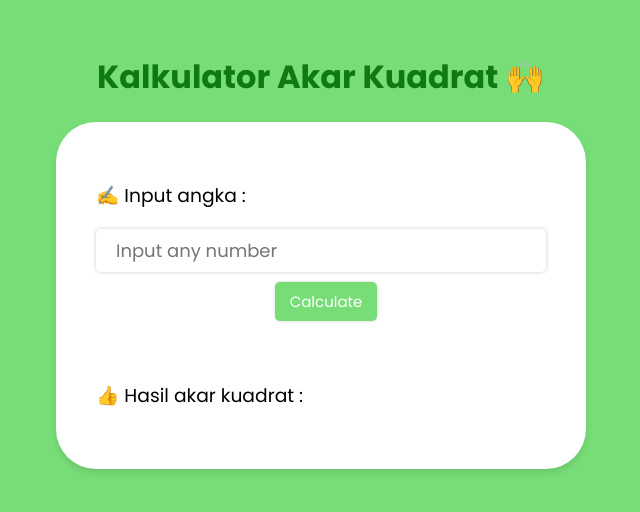
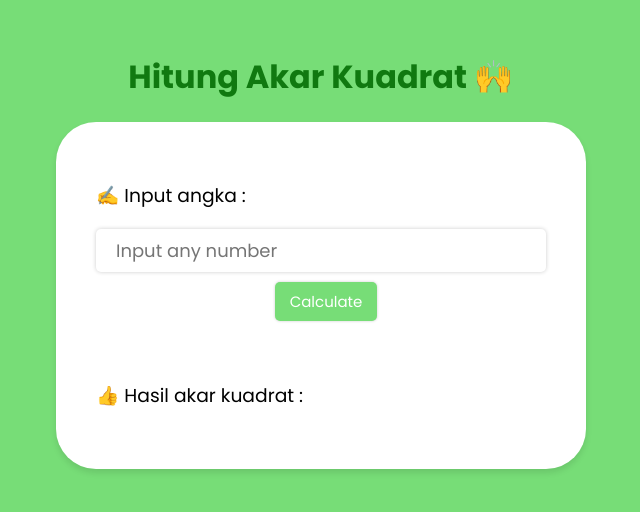
Before and after one commit to komangwikan/front-api-akar, a plain HTML site: page index.html in a window 1280 px wide. Shown: the part 150-662 px from the top of the page, without its empty margins (319-959 px from the left). Drawn offline with Linux system fonts and the light colour scheme.

Commit message:
Update index.html 2

```diff
--- a/index.html
+++ b/index.html
@@ -7,7 +7,7 @@
     <link rel="stylesheet" href="style.css" />
   </head>
   <body>
-    <h1>Kalkulator Akar Kuadrat 🙌</h1>
+    <h1>Hitung Akar Kuadrat 🙌</h1>
     <div class="container">
       <h3>✍️ Input angka :</h3>
       <form action="">
```
